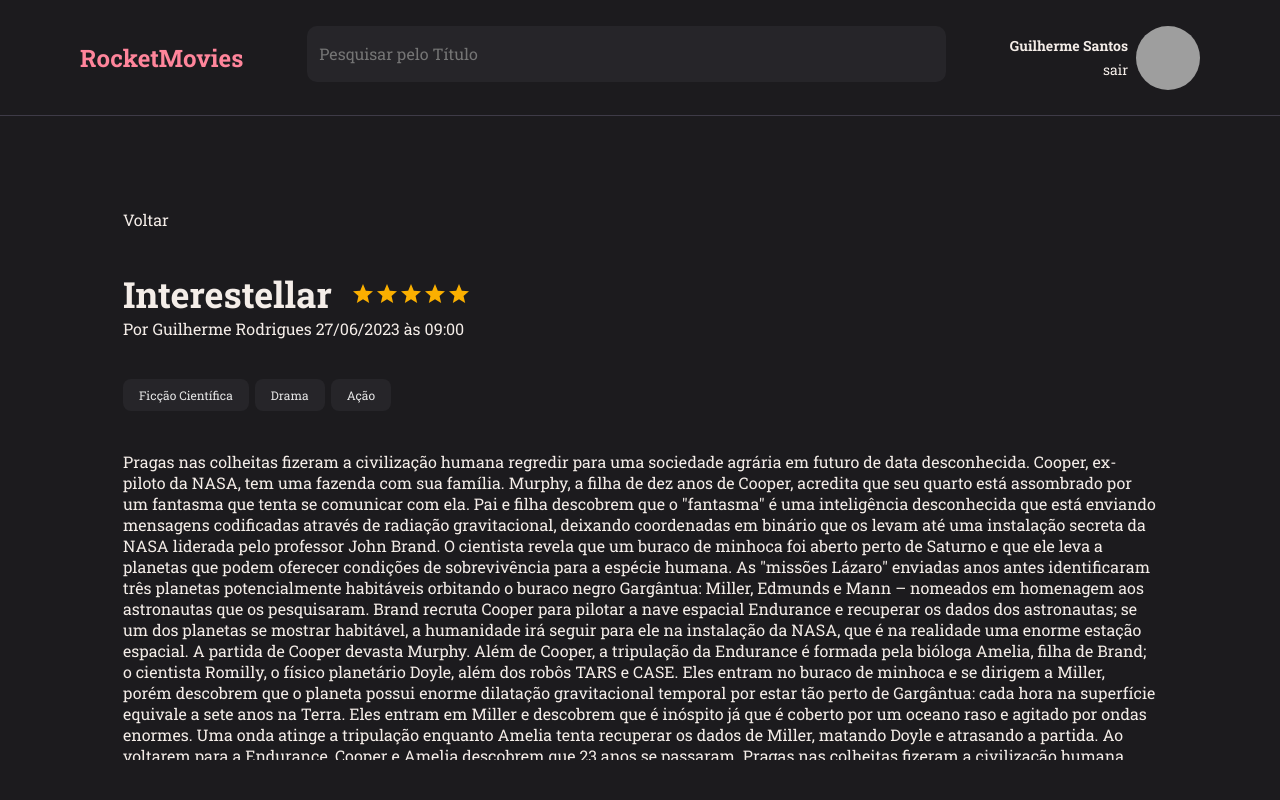
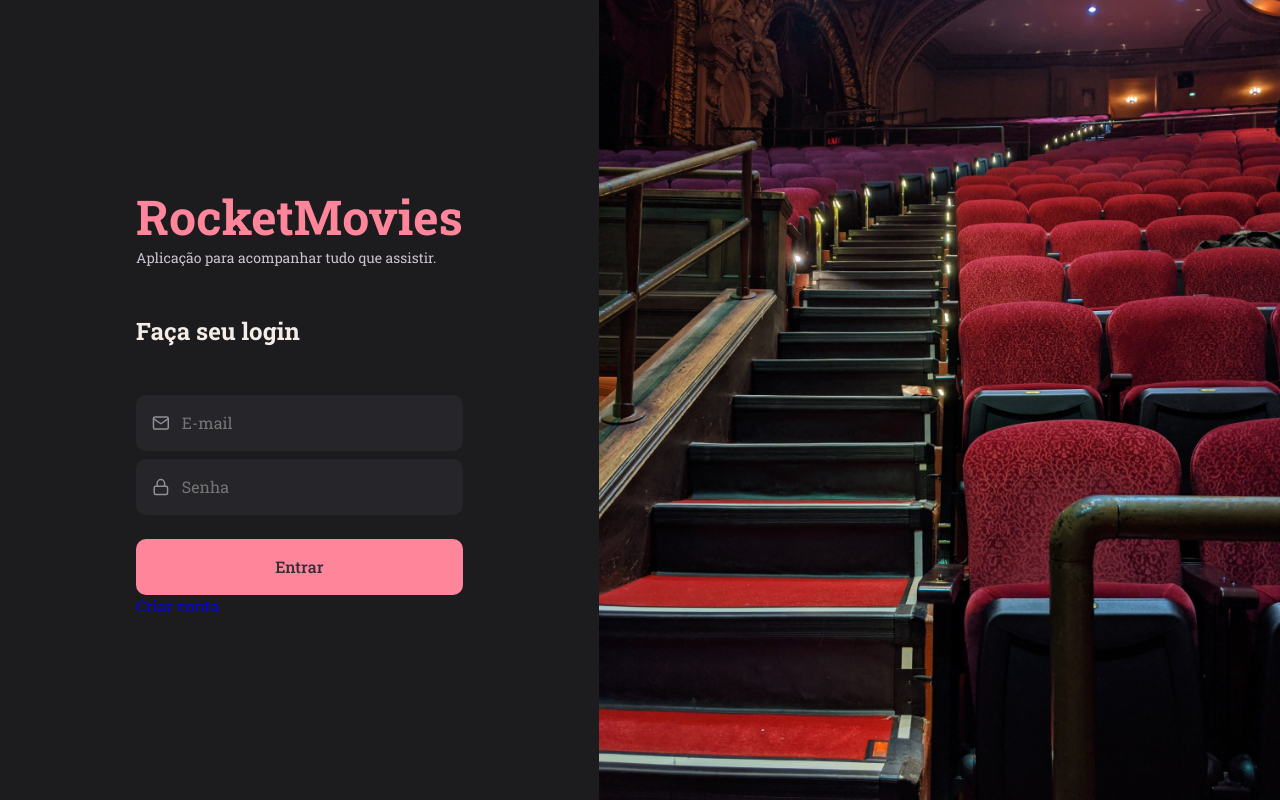
Before and after one commit to guirodrigues9876/rocket-movies, a React (Vite) app: page / in a window 1280 px wide. Built offline with nearby package versions, Linux system fonts and the light colour scheme; grey boxes are pictures that could not be loaded.

Commit message:
feat: routes

```diff
--- a/package.json
+++ b/package.json
@@ -16,6 +16,7 @@
     "react": "^18.2.0",
     "react-dom": "^18.2.0",
     "react-icons": "^4.9.0",
+    "react-router-dom": "^6.14.1",
     "react-simple-star-rating": "^5.1.7",
     "styled-components": "^6.0.0-rc.3"
   },
--- a/src/main.jsx
+++ b/src/main.jsx
@@ -5,13 +5,13 @@
 
 import theme from './styles/theme';
 
-import { Details } from './pages/Details';
+import { Routes } from './routes';
 
 ReactDOM.createRoot(document.getElementById('root')).render(
   <React.StrictMode>
     <ThemeProvider theme={theme}>
       <GlobalStyles />
-      <Details />
+      <Routes />
     </ThemeProvider>
   </React.StrictMode>
 )
--- a/src/pages/SignIn/index.jsx
+++ b/src/pages/SignIn/index.jsx
@@ -1,5 +1,5 @@
 import { FiMail, FiLock } from "react-icons/fi";
-// import { Link } from 'react-router-dom';
+import { Link } from 'react-router-dom';
 
 import { Input } from '../../components/Input'
 import { Button } from '../../components/Button'
@@ -31,9 +31,9 @@
                     title="Entrar"
                 />
 
-                {/* <Link>
+                <Link to="/register">
                     Criar conta
-                <Link/> */}
+                </Link>
             </Form>
 
             <Background />
--- /dev/null
+++ b/src/routes/app.routes.jsx
@@ -0,0 +1,17 @@
+import { Routes, Route } from 'react-router-dom';
+
+import { New } from '../pages/New';
+import { Home } from '../pages/Home';
+import { Profile } from '../pages/Profile';
+import { Details } from '../pages/Details';
+
+export function AppRoutes(){
+    return(
+        <Routes>
+            <Route path="/" element={<Home />} />
+            <Route path="/new" element={<New />} />
+            <Route path="/profile" element={<Profile />} />
+            <Route path="/details/:id" element={<Details />} />
+        </Routes>
+    )
+}
--- /dev/null
+++ b/src/routes/auth.routes.jsx
@@ -0,0 +1,13 @@
+import { Routes, Route } from 'react-router-dom';
+
+import { SignIn } from '../pages/SignIn';
+import { SignUp } from '../pages/SignUp';
+
+export function AuthRoutes(){
+    return(
+        <Routes>
+            <Route path="/" element={<SignIn />} />
+            <Route path="/register" element={<SignUp />} />
+        </Routes>
+    )
+}
--- /dev/null
+++ b/src/routes/index.jsx
@@ -0,0 +1,12 @@
+import { BrowserRouter } from 'react-router-dom';
+
+import { AppRoutes } from './app.routes';
+import { AuthRoutes } from './auth.routes';
+
+export function Routes(){
+    return(
+        <BrowserRouter>
+            <AuthRoutes />
+        </BrowserRouter>
+    )
+}
```
Also changed, not shown: 1 other file (tests, documents, lock files or other folders).
